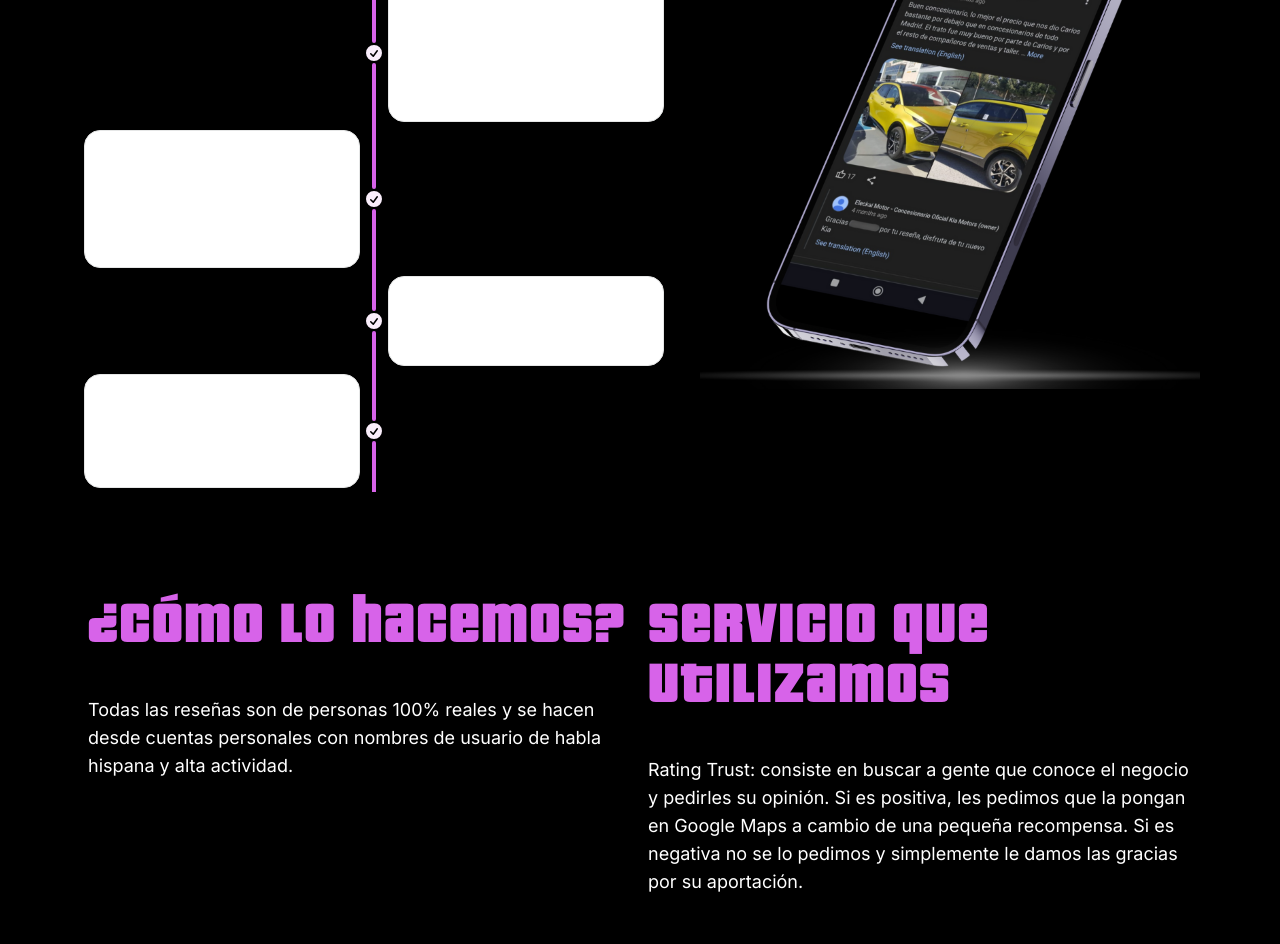
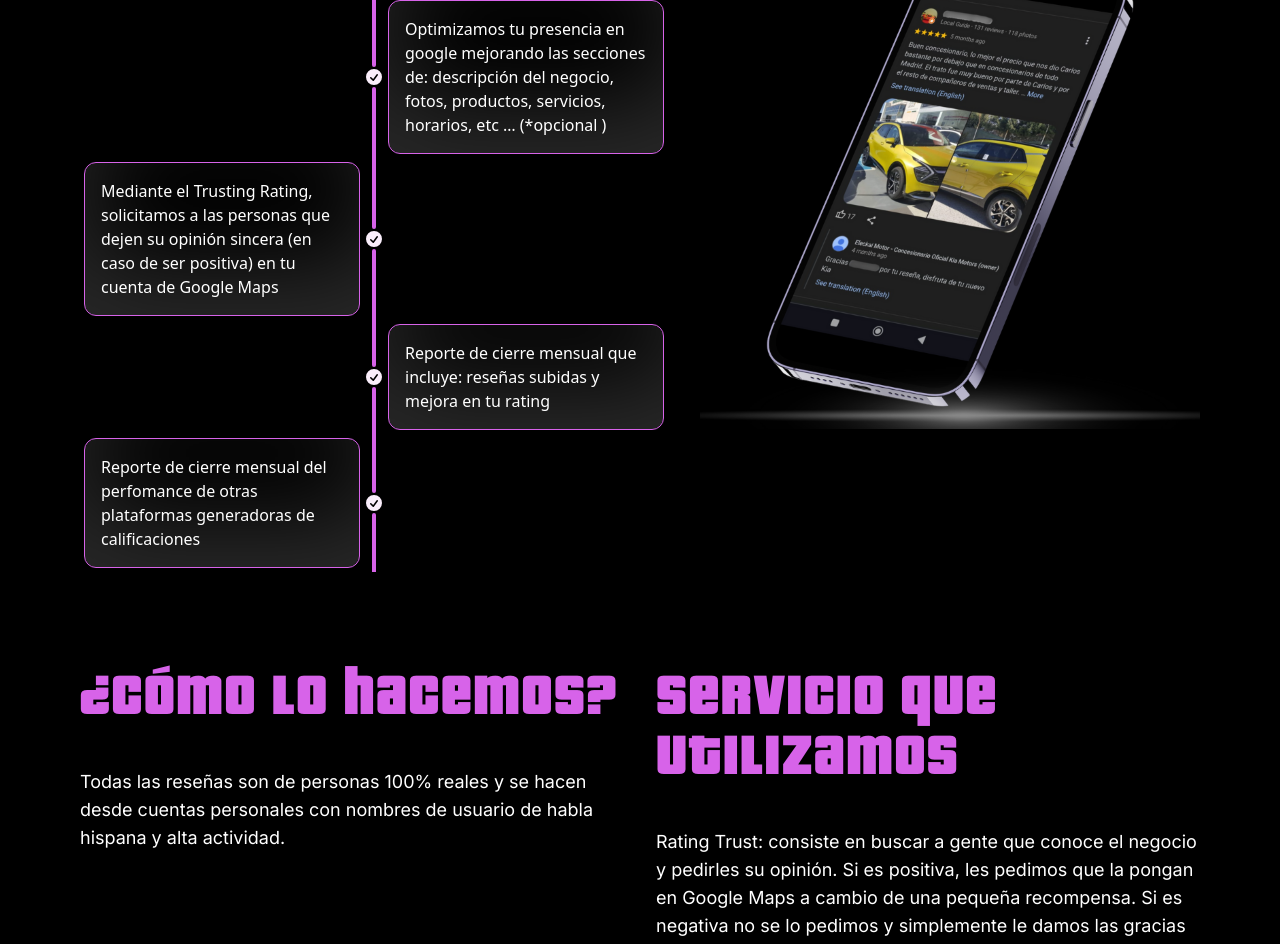
Before and after one commit to Kojimena/critiqstars, a Next.js app: page / in a window 1280 px wide. Shown: the part 4780-5724 px from the top of the page. Built offline with nearby package versions, Linux system fonts and the light colour scheme.

Commit message:
update timeline

```diff
--- a/app/page.jsx
+++ b/app/page.jsx
@@ -155,12 +155,12 @@ export default function Home() {
             <Timeline />
             <Image src="/assets/images/functioning.png" alt="Picture of the author" width={500} height={500} />
           </div>
-          <div className='flex flex-col lg:flex-row items-center justify-center w-full pt-10'>
-            <div className='flex flex-col items-start justify-start lg:w-1/2 lg:h-96 p-2'>
+          <div className='flex flex-col lg:flex-row items-center justify-center w-full py-10 gap-8'>
+            <div className='flex flex-col items-start justify-start lg:w-1/2 lg:h-96'>
               <Tittle title={"¿Cómo lo hacemos?"} color={"#d763e9"} />
               <Subtitle text={"Todas las reseñas son de personas 100% reales y se hacen desde cuentas personales con nombres de usuario de habla hispana y alta actividad."} color={"#fff"} />
             </div>
-            <div className='flex flex-col items-start justify-start lg:w-1/2 lg:h-96 p-2'>
+            <div className='flex flex-col items-start justify-start lg:w-1/2 lg:h-96 '>
               <Tittle title={"Servicio que utilizamos"} color={"#d763e9"} />
               <Subtitle text={"Rating Trust: consiste en buscar a gente que conoce el negocio y pedirles su opinión. Si es positiva, les pedimos que la pongan en Google Maps a cambio de una pequeña recompensa. Si es negativa no se lo pedimos y simplemente le damos las gracias por su aportación."} color={"#fff"} />
             </div>
--- a/components/Timeline/Timeline.jsx
+++ b/components/Timeline/Timeline.jsx
@@ -4,7 +4,7 @@ const Timeline = () => {
   return (
     <ul className="timeline xs:timeline-vertical">
   <li>
-    <div className="timeline-start timeline-box max-w-48 text-white lg:max-w-80"> Hacemos un análisis de tus cuentas activas en internet. No solo analizamos tu perfil de Google si no tambien otras cuentas generadoras de calificaciones como: Yelp, Facebook, TripAdvisor </div>
+    <div className="timeline-start purpleshadow p-4 max-w-48 text-white lg:max-w-80"> Hacemos un análisis de tus cuentas activas en internet. No solo analizamos tu perfil de Google si no tambien otras cuentas generadoras de calificaciones como: Yelp, Facebook, TripAdvisor </div>
     <div className="timeline-middle">
       <svg xmlns="http://www.w3.org/2000/svg" viewBox="0 0 20 20" fill="currentColor" className="w-5 h-5 text-purpleultralight"><path fillRule="evenodd" d="M10 18a8 8 0 100-16 8 8 0 000 16zm3.857-9.809a.75.75 0 00-1.214-.882l-3.483 4.79-1.88-1.88a.75.75 0 10-1.06 1.061l2.5 2.5a.75.75 0 001.137-.089l4-5.5z" clipRule="evenodd" /></svg>
     </div>
@@ -15,12 +15,12 @@ const Timeline = () => {
     <div className="timeline-middle">
       <svg xmlns="http://www.w3.org/2000/svg" viewBox="0 0 20 20" fill="currentColor" className="w-5 h-5 text-purpleultralight"><path fillRule="evenodd" d="M10 18a8 8 0 100-16 8 8 0 000 16zm3.857-9.809a.75.75 0 00-1.214-.882l-3.483 4.79-1.88-1.88a.75.75 0 10-1.06 1.061l2.5 2.5a.75.75 0 001.137-.089l4-5.5z" clipRule="evenodd" /></svg>
     </div>
-    <div className="timeline-end timeline-box max-w-48 lg:max-w-80 text-white">Optimizamos tu presencia en google mejorando las secciones de: descripción del negocio, fotos, productos, servicios, horarios, etc … (*opcional )</div>
+    <div className="timeline-end purpleshadow p-4 max-w-48 lg:max-w-80 text-white">Optimizamos tu presencia en google mejorando las secciones de: descripción del negocio, fotos, productos, servicios, horarios, etc … (*opcional )</div>
     <hr className="bg-purpleneon"/>
   </li>
   <li>
     <hr className="bg-purpleneon"/>
-    <div className="timeline-start timeline-box max-w-48 lg:max-w-80  text-white">Mediante el Trusting Rating, solicitamos a las personas que dejen su opinión sincera (en caso de ser positiva) en tu cuenta de Google Maps</div>
+    <div className="timeline-start purpleshadow p-4 max-w-48 lg:max-w-80  text-white">Mediante el Trusting Rating, solicitamos a las personas que dejen su opinión sincera (en caso de ser positiva) en tu cuenta de Google Maps</div>
     <div className="timeline-middle">
       <svg xmlns="http://www.w3.org/2000/svg" viewBox="0 0 20 20" fill="currentColor" className="w-5 h-5 text-purpleultralight"><path fillRule="evenodd" d="M10 18a8 8 0 100-16 8 8 0 000 16zm3.857-9.809a.75.75 0 00-1.214-.882l-3.483 4.79-1.88-1.88a.75.75 0 10-1.06 1.061l2.5 2.5a.75.75 0 001.137-.089l4-5.5z" clipRule="evenodd" /></svg>
     </div>
@@ -31,12 +31,12 @@ const Timeline = () => {
     <div className="timeline-middle">
       <svg xmlns="http://www.w3.org/2000/svg" viewBox="0 0 20 20" fill="currentColor" className="w-5 h-5 text-purpleultralight"><path fillRule="evenodd" d="M10 18a8 8 0 100-16 8 8 0 000 16zm3.857-9.809a.75.75 0 00-1.214-.882l-3.483 4.79-1.88-1.88a.75.75 0 10-1.06 1.061l2.5 2.5a.75.75 0 001.137-.089l4-5.5z" clipRule="evenodd" /></svg>
     </div>
-    <div className="timeline-end timeline-box max-w-40 lg:max-w-80  text-white">Reporte de cierre mensual que incluye: reseñas subidas y mejora en tu rating</div>
+    <div className="timeline-end purpleshadow p-4 max-w-40 lg:max-w-80  text-white">Reporte de cierre mensual que incluye: reseñas subidas y mejora en tu rating</div>
     <hr className="bg-purpleneon"/>
   </li>
   <li>
     <hr className="bg-purpleneon"/>
-    <div className="timeline-start timeline-box max-w-40 lg:max-w-80 text-white">Reporte de cierre mensual del perfomance de otras plataformas generadoras de calificaciones</div>
+    <div className="timeline-start purpleshadow p-4 max-w-40 lg:max-w-80 text-white">Reporte de cierre mensual del perfomance de otras plataformas generadoras de calificaciones</div>
     <div className="timeline-middle">
       <svg xmlns="http://www.w3.org/2000/svg" viewBox="0 0 20 20" fill="currentColor" className="w-5 h-5 text-purpleultralight"><path fillRule="evenodd" d="M10 18a8 8 0 100-16 8 8 0 000 16zm3.857-9.809a.75.75 0 00-1.214-.882l-3.483 4.79-1.88-1.88a.75.75 0 10-1.06 1.061l2.5 2.5a.75.75 0 001.137-.089l4-5.5z" clipRule="evenodd" /></svg>
     </div>
```
